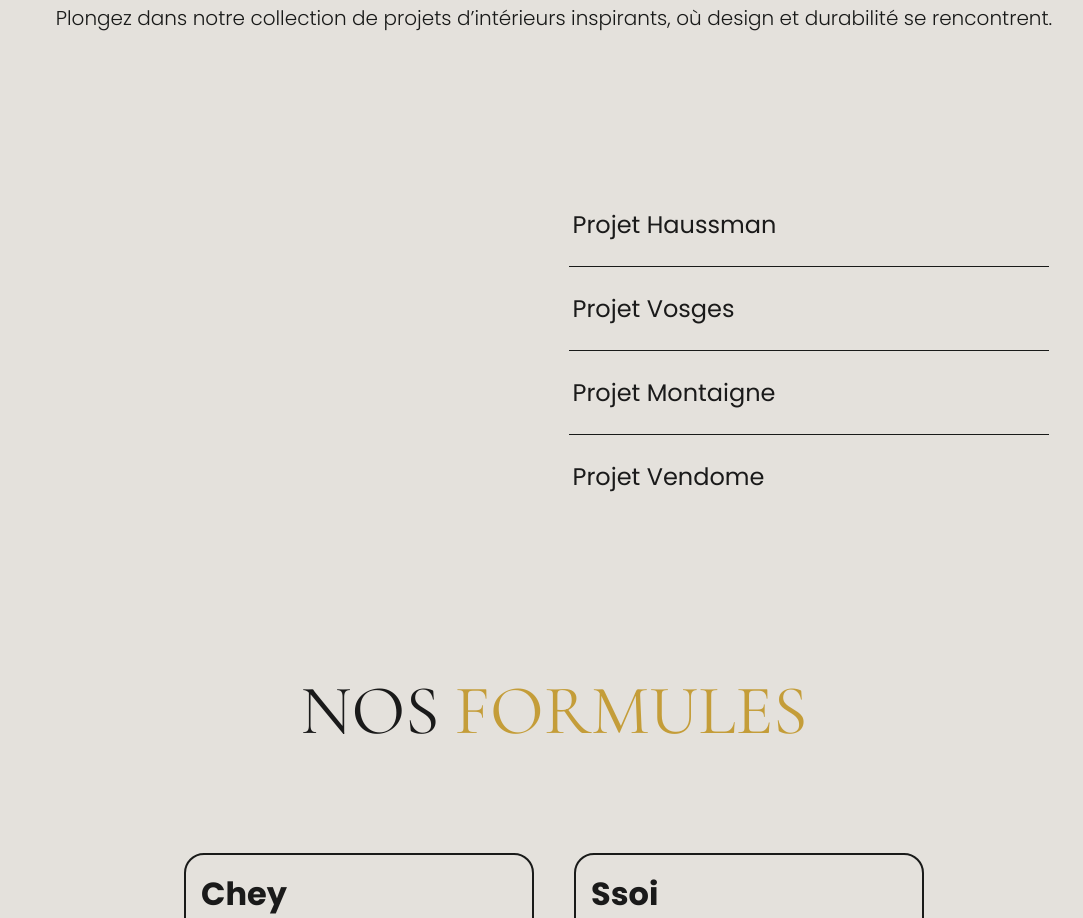
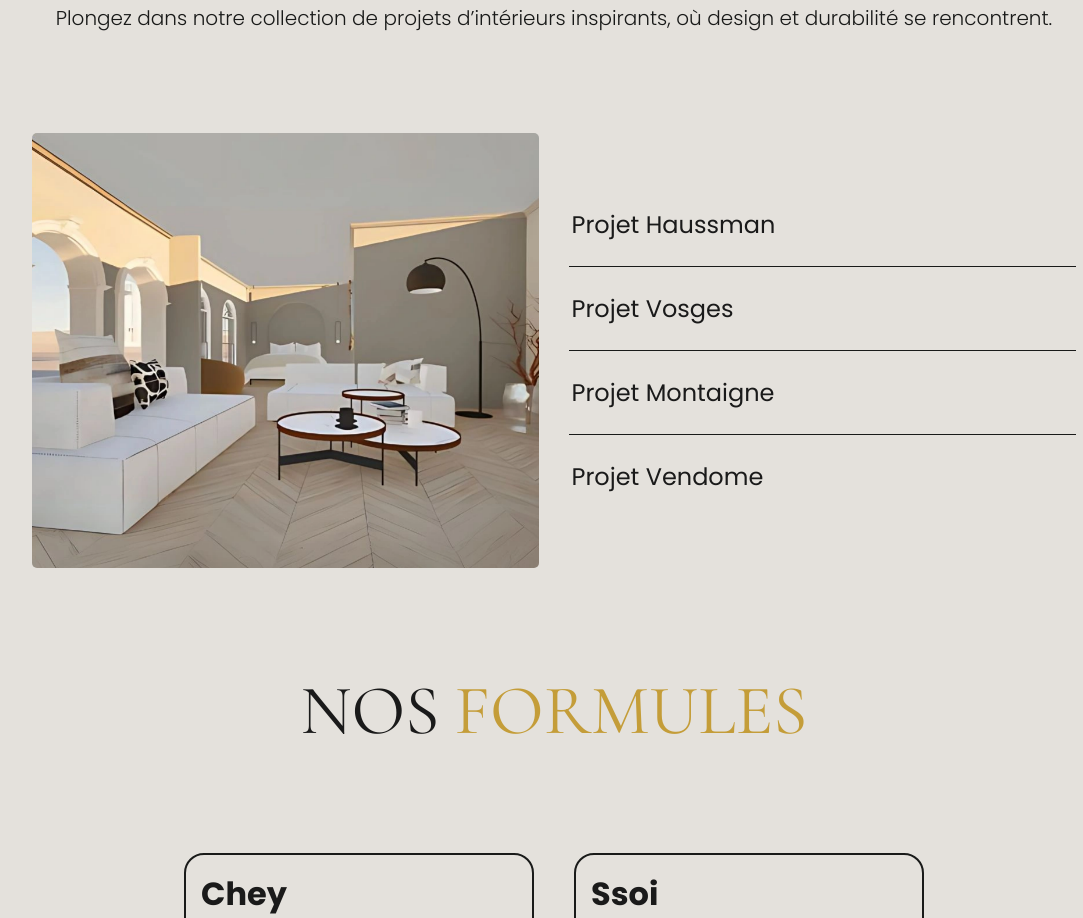
Before and after one commit to Scharlyopitz/CHEYSSOI-PARIS, a React (Vite) app: page / in a window 1280 px wide. Shown: the part 5820-6738 px from the top of the page, without its empty margins (86-1169 px from the left). Built offline with nearby package versions, Linux system fonts and the light colour scheme.

Commit message:
Changement survol des projets

```diff
--- a/src/sass/sections/_galerie.scss
+++ b/src/sass/sections/_galerie.scss
@@ -21,7 +21,7 @@
       display: flex;
       gap: 30px;
       flex-grow: 1;
-      width: 100%;
+      width: 85%;
 
       .left,
       .right {
@@ -57,7 +57,7 @@
         .projectsNamesContainer {
           display: flex;
           flex-direction: column;
-          width: 80%;
+          width: 100%;
           overflow: hidden;
 
           .projectName {
@@ -79,7 +79,7 @@
               display: flex;
               align-items: center;
               gap: 10px;
-              transform: translateX(-5%);
+              transform: translateX(-25px);
               transition: transform 0.3s cubic-bezier(0.65, 0, 0.35, 1);
               will-change: transform;
 
--- a/src/sections/Galerie.jsx
+++ b/src/sections/Galerie.jsx
@@ -18,7 +18,7 @@ export default function Galerie({ setProjectName }) {
 }
 
 function Projects({ setProjectName }) {
-  const [currentProject, setCurrentProject] = useState();
+  const [currentProject, setCurrentProject] = useState(1);
 
   return (
     <div className="projectsContainer">
@@ -47,7 +47,6 @@ function Projects({ setProjectName }) {
                 key={i}
                 onClick={() => setProjectName(galerie.name)}
                 onMouseEnter={() => setCurrentProject(i)}
-                onMouseLeave={() => setCurrentProject()}
                 className="projectName"
               >
                 <div className="hiddenContent">
--- a/src/style/style.css
+++ b/src/style/style.css
@@ -702,7 +702,7 @@ nav .menu .link:hover::after {
   display: flex;
   gap: 30px;
   flex-grow: 1;
-  width: 100%;
+  width: 85%;
 }
 #galerie .content .projectsContainer .left,
 #galerie .content .projectsContainer .right {
@@ -734,7 +734,7 @@ nav .menu .link:hover::after {
 #galerie .content .projectsContainer .right .projectsNamesContainer {
   display: flex;
   flex-direction: column;
-  width: 80%;
+  width: 100%;
   overflow: hidden;
 }
 #galerie .content .projectsContainer .right .projectsNamesContainer .projectName {
@@ -752,7 +752,7 @@ nav .menu .link:hover::after {
   display: flex;
   align-items: center;
   gap: 10px;
-  transform: translateX(-5%);
+  transform: translateX(-25px);
   transition: transform 0.3s cubic-bezier(0.65, 0, 0.35, 1);
   will-change: transform;
 }
```
Also changed, not shown: 1 other file (tests, documents, lock files or other folders).
